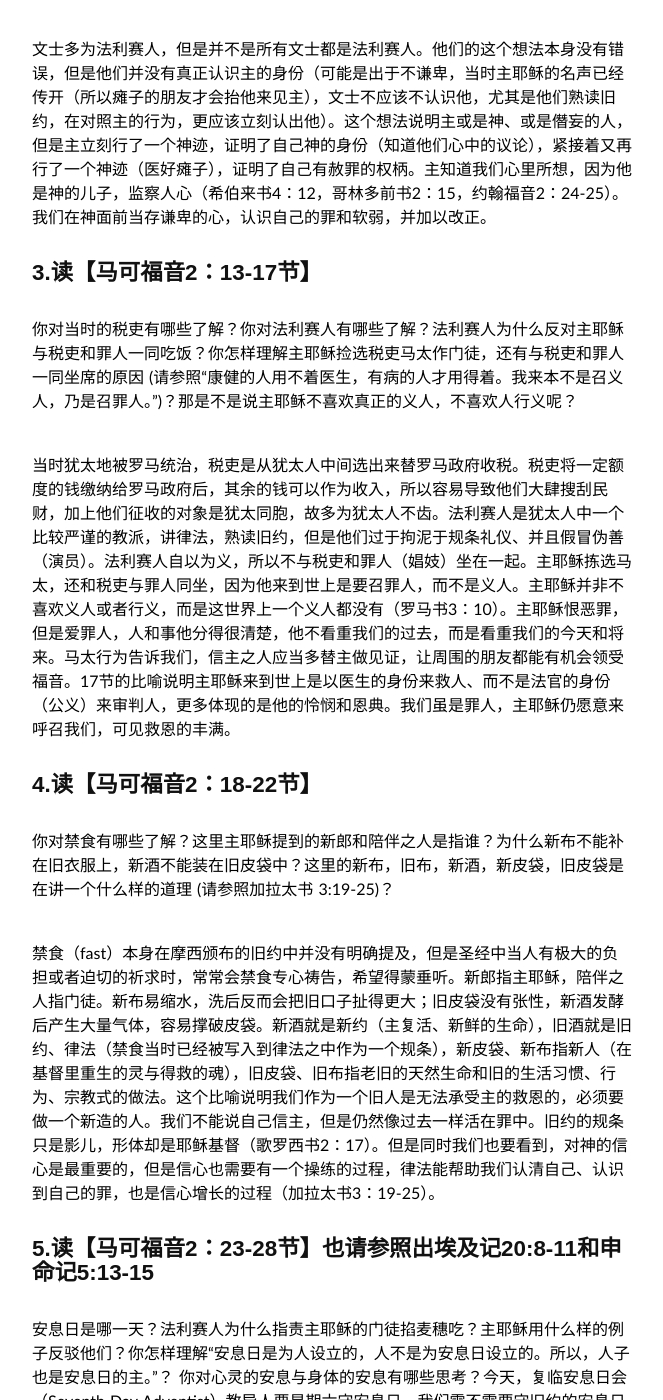
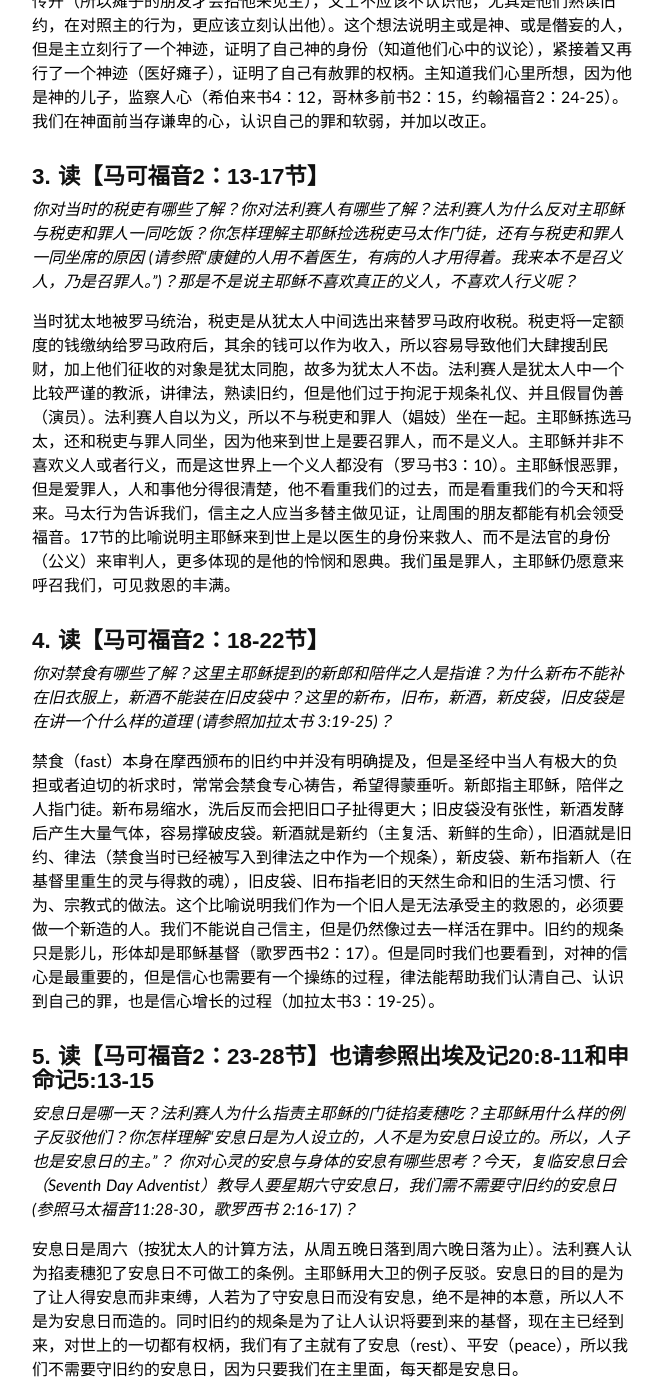
Before and after one commit to sjsprecious/sjsprecious.github.io, a Jekyll site: the page built from _posts/2015-09-11-Mark-CHAP-02.md, in a window 1280 px wide and 1400 px high, scrolled down 722 px. Shown: the whole window, without its empty margins (308-971 px from the left). Built offline with Jekyll 4.4.1, drawn with Linux system fonts in a browser that asks for light colours; some web fonts are replaced; comment, search, counter and statistics services are not loaded; some of the changed text lies outside the part shown.

```diff
--- a/_posts/2015-09-11-Mark-CHAP-02.md
+++ b/_posts/2015-09-11-Mark-CHAP-02.md
@@ -11,33 +11,33 @@ tags:
 
 ----------------
 
-## 1.读【马可福音2:1-12节】<br><br>
+## 1. 读【马可福音2:1-12节】<br>
 
-你对迦百农这个地方有哪些了解？主耶稣当时在做什么事情？主耶稣为什么会接纳这个摊子和四个抬他的人？ 你对主耶稣先赦罪，后让瘫子行走的顺序有什么的思考？你认为我们自己有没有需要神赦免我们得罪神、得罪人的地方，并医治我们内心里的或身体上的伤痛？这个摊子和这四个抬他的人为我们留下什么样的榜样？<br><br>
+*你对迦百农这个地方有哪些了解？主耶稣当时在做什么事情？主耶稣为什么会接纳这个摊子和四个抬他的人？ 你对主耶稣先赦罪，后让瘫子行走的顺序有什么的思考？你认为我们自己有没有需要神赦免我们得罪神、得罪人的地方，并医治我们内心里的或身体上的伤痛？这个摊子和这四个抬他的人为我们留下什么样的榜样？*<br>
 
 迦百农是主耶稣离开家乡后传道的地方，是彼得的老家，同时主耶稣也预言那地将要遭受毁灭（路加福音10：15）。主耶稣正在讲道。主耶稣接纳他们是因为他们的信心。这个瘫子患病是因为他自己的罪，所以主耶稣先赦免他的罪（病因，根本的问题），然后让他行走（行神迹，显明他神儿子的身份）。这四个人体现了对朋友的爱心、对主的信心、一起帮助朋友的同心和坚持要见到主的决心，一方面告诉我们信心是看得见的、有行为印证的；另一方面也告诉我们代祷的重要。我们也当看到，即便在我们最痛苦的时候，神也会给我们盼望（瘫子有朋友相伴）。另外，虽然经文中并未提及，但是这四位朋友看到主行了这个神迹以后，应该也会信他。<br><br>
 
-## 2.再读【马可福音2:1-12节】<br><br>
+## 2. 再读【马可福音2:1-12节】<br>
 
-你对文士有哪些了解？这几个文士心里议论的一个方面就是“除了 神以外，谁能赦罪呢?”你认为他们的这个想法本身有没有问题（参照以赛亚书43:25节）？他们错在那里？你怎样理解“耶稣心中知道他们心里这样议论”的意思？请参照诗篇139篇1-18节，简要说明神对我们的了解有哪些？我们在神面前当存什么样的心？<br><br>
+*你对文士有哪些了解？这几个文士心里议论的一个方面就是“除了 神以外，谁能赦罪呢?”你认为他们的这个想法本身有没有问题（参照以赛亚书43:25节）？他们错在那里？你怎样理解“耶稣心中知道他们心里这样议论”的意思？请参照诗篇139篇1-18节，简要说明神对我们的了解有哪些？我们在神面前当存什么样的心？*<br>
 
 文士多为法利赛人，但是并不是所有文士都是法利赛人。他们的这个想法本身没有错误，但是他们并没有真正认识主的身份（可能是出于不谦卑，当时主耶稣的名声已经传开（所以瘫子的朋友才会抬他来见主），文士不应该不认识他，尤其是他们熟读旧约，在对照主的行为，更应该立刻认出他）。这个想法说明主或是神、或是僭妄的人，但是主立刻行了一个神迹，证明了自己神的身份（知道他们心中的议论），紧接着又再行了一个神迹（医好瘫子），证明了自己有赦罪的权柄。主知道我们心里所想，因为他是神的儿子，监察人心（希伯来书4：12，哥林多前书2：15，约翰福音2：24-25）。我们在神面前当存谦卑的心，认识自己的罪和软弱，并加以改正。<br><br>
 
-## 3.读【马可福音2：13-17节】<br><br>
+## 3. 读【马可福音2：13-17节】<br>
 
-你对当时的税吏有哪些了解？你对法利赛人有哪些了解？法利赛人为什么反对主耶稣与税吏和罪人一同吃饭？你怎样理解主耶稣捡选税吏马太作门徒，还有与税吏和罪人一同坐席的原因 (请参照“康健的人用不着医生，有病的人才用得着。我来本不是召义人，乃是召罪人。”)？那是不是说主耶稣不喜欢真正的义人，不喜欢人行义呢？<br><br>
+*你对当时的税吏有哪些了解？你对法利赛人有哪些了解？法利赛人为什么反对主耶稣与税吏和罪人一同吃饭？你怎样理解主耶稣捡选税吏马太作门徒，还有与税吏和罪人一同坐席的原因 (请参照“康健的人用不着医生，有病的人才用得着。我来本不是召义人，乃是召罪人。”)？那是不是说主耶稣不喜欢真正的义人，不喜欢人行义呢？*<br>
 
 当时犹太地被罗马统治，税吏是从犹太人中间选出来替罗马政府收税。税吏将一定额度的钱缴纳给罗马政府后，其余的钱可以作为收入，所以容易导致他们大肆搜刮民财，加上他们征收的对象是犹太同胞，故多为犹太人不齿。法利赛人是犹太人中一个比较严谨的教派，讲律法，熟读旧约，但是他们过于拘泥于规条礼仪、并且假冒伪善（演员）。法利赛人自以为义，所以不与税吏和罪人（娼妓）坐在一起。主耶稣拣选马太，还和税吏与罪人同坐，因为他来到世上是要召罪人，而不是义人。主耶稣并非不喜欢义人或者行义，而是这世界上一个义人都没有（罗马书3：10）。主耶稣恨恶罪，但是爱罪人，人和事他分得很清楚，他不看重我们的过去，而是看重我们的今天和将来。马太行为告诉我们，信主之人应当多替主做见证，让周围的朋友都能有机会领受福音。17节的比喻说明主耶稣来到世上是以医生的身份来救人、而不是法官的身份（公义）来审判人，更多体现的是他的怜悯和恩典。我们虽是罪人，主耶稣仍愿意来呼召我们，可见救恩的丰满。<br><br>
 
-## 4.读【马可福音2：18-22节】<br><br>
+## 4. 读【马可福音2：18-22节】<br>
 
-你对禁食有哪些了解？这里主耶稣提到的新郎和陪伴之人是指谁？为什么新布不能补在旧衣服上，新酒不能装在旧皮袋中？这里的新布，旧布，新酒，新皮袋，旧皮袋是在讲一个什么样的道理 (请参照加拉太书 3:19-25)？<br><br>
+*你对禁食有哪些了解？这里主耶稣提到的新郎和陪伴之人是指谁？为什么新布不能补在旧衣服上，新酒不能装在旧皮袋中？这里的新布，旧布，新酒，新皮袋，旧皮袋是在讲一个什么样的道理 (请参照加拉太书 3:19-25)？*<br>
 
 禁食（fast）本身在摩西颁布的旧约中并没有明确提及，但是圣经中当人有极大的负担或者迫切的祈求时，常常会禁食专心祷告，希望得蒙垂听。新郎指主耶稣，陪伴之人指门徒。新布易缩水，洗后反而会把旧口子扯得更大；旧皮袋没有张性，新酒发酵后产生大量气体，容易撑破皮袋。新酒就是新约（主复活、新鲜的生命），旧酒就是旧约、律法（禁食当时已经被写入到律法之中作为一个规条），新皮袋、新布指新人（在基督里重生的灵与得救的魂），旧皮袋、旧布指老旧的天然生命和旧的生活习惯、行为、宗教式的做法。这个比喻说明我们作为一个旧人是无法承受主的救恩的，必须要做一个新造的人。我们不能说自己信主，但是仍然像过去一样活在罪中。旧约的规条只是影儿，形体却是耶稣基督（歌罗西书2：17）。但是同时我们也要看到，对神的信心是最重要的，但是信心也需要有一个操练的过程，律法能帮助我们认清自己、认识到自己的罪，也是信心增长的过程（加拉太书3：19-25）。<br><br>
 
-## 5.读【马可福音2：23-28节】也请参照出埃及记20:8-11和申命记5:13-15<br><br>
+## 5. 读【马可福音2：23-28节】也请参照出埃及记20:8-11和申命记5:13-15<br>
 
-安息日是哪一天？法利赛人为什么指责主耶稣的门徒掐麦穗吃？主耶稣用什么样的例子反驳他们？你怎样理解“安息日是为人设立的，人不是为安息日设立的。所以，人子也是安息日的主。”？ 你对心灵的安息与身体的安息有哪些思考？今天，复临安息日会（Seventh Day Adventist）教导人要星期六守安息日，我们需不需要守旧约的安息日(参照马太福音11:28-30，歌罗西书 2:16-17)？<br><br>
+*安息日是哪一天？法利赛人为什么指责主耶稣的门徒掐麦穗吃？主耶稣用什么样的例子反驳他们？你怎样理解“安息日是为人设立的，人不是为安息日设立的。所以，人子也是安息日的主。”？ 你对心灵的安息与身体的安息有哪些思考？今天，复临安息日会（Seventh Day Adventist）教导人要星期六守安息日，我们需不需要守旧约的安息日(参照马太福音11:28-30，歌罗西书 2:16-17)？*<br>
 
 安息日是周六（按犹太人的计算方法，从周五晚日落到周六晚日落为止）。法利赛人认为掐麦穗犯了安息日不可做工的条例。主耶稣用大卫的例子反驳。安息日的目的是为了让人得安息而非束缚，人若为了守安息日而没有安息，绝不是神的本意，所以人不是为安息日而造的。同时旧约的规条是为了让人认识将要到来的基督，现在主已经到来，对世上的一切都有权柄，我们有了主就有了安息（rest）、平安（peace），所以我们不需要守旧约的安息日，因为只要我们在主里面，每天都是安息日。<br><br>
 
```
